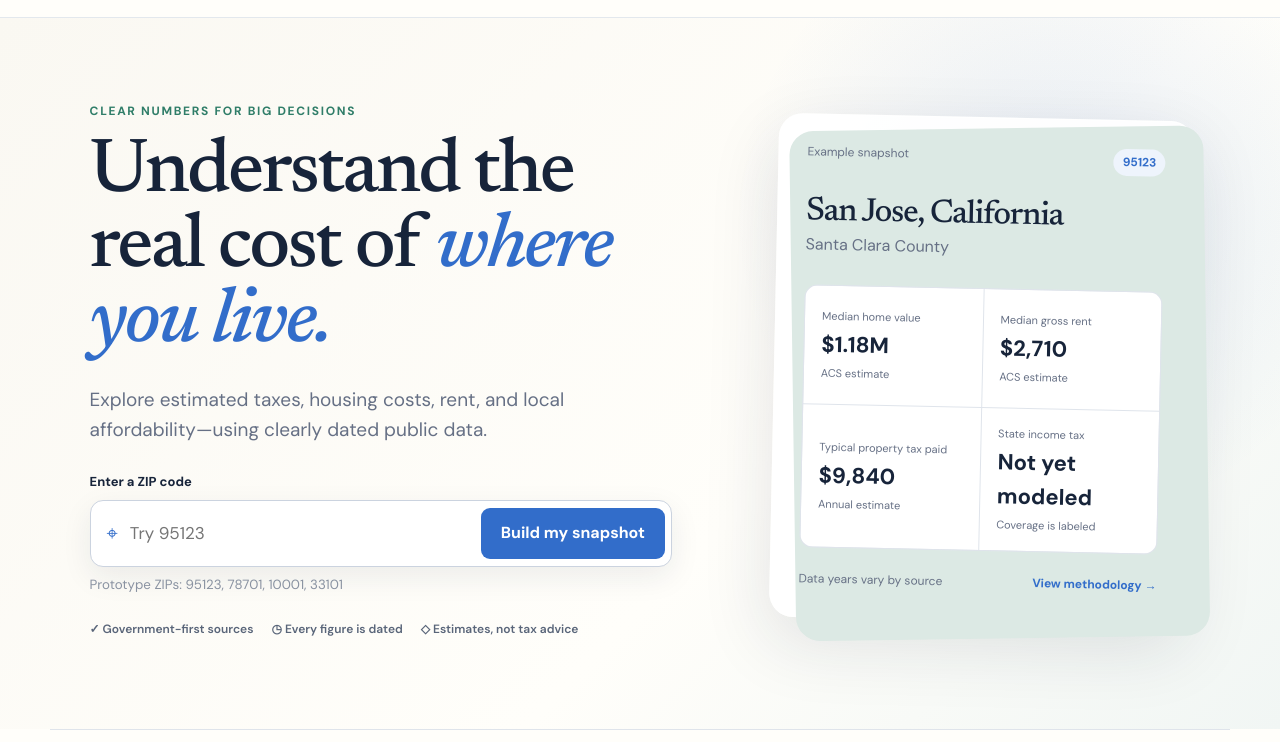
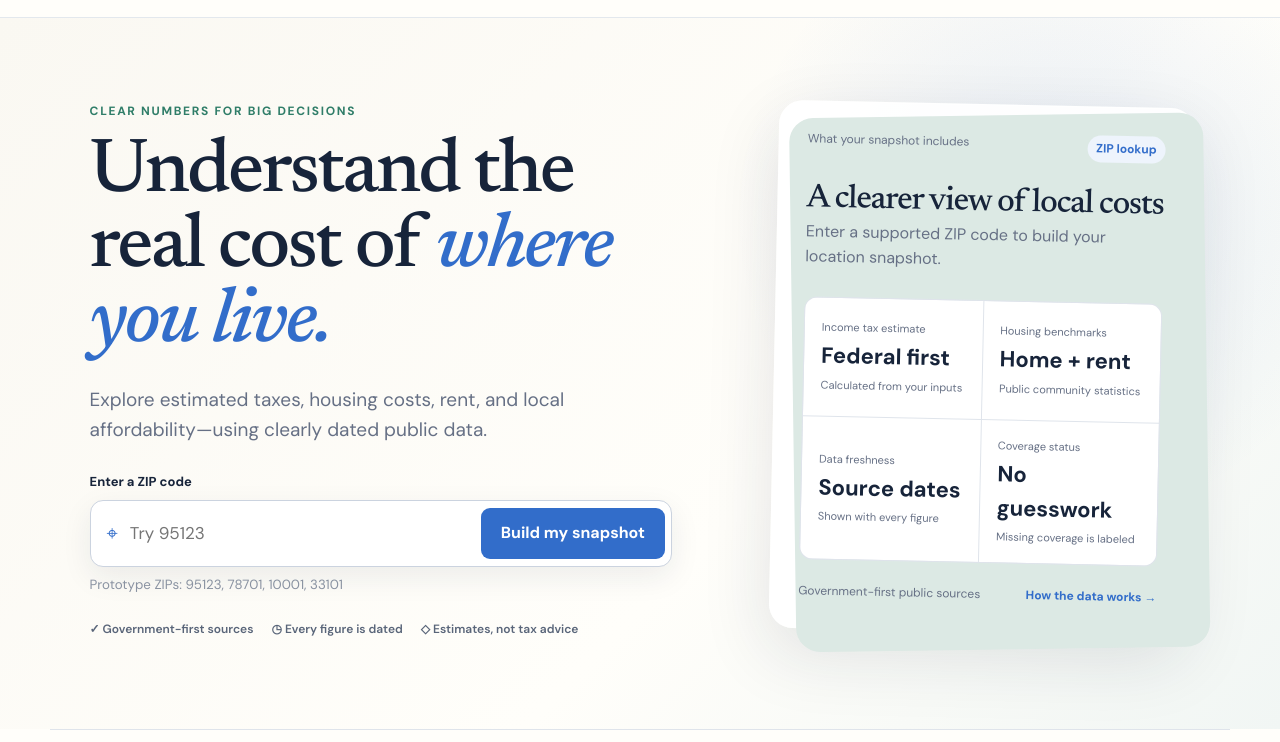
Before and after one commit to juser05/locale-cost-snapshot, a website: page index.html in a window 1280 px wide. Shown: the part 58-800 px from the top of the page. Drawn offline with Linux system fonts and the light colour scheme.

Commit message:
Replace location example with neutral feature preview

```diff
--- a/index.html
+++ b/index.html
@@ -31,10 +31,10 @@
         <div class="trust"><span>✓ Government-first sources</span><span>◷ Every figure is dated</span><span>◇ Estimates, not tax advice</span></div>
       </div>
       <aside class="preview-card">
-        <div class="preview-top"><span>Example snapshot</span><b>95123</b></div>
-        <h2>San Jose, California</h2><p>Santa Clara County</p>
-        <div class="preview-grid"><div><small>Median home value</small><strong>$1.18M</strong><i>ACS estimate</i></div><div><small>Median gross rent</small><strong>$2,710</strong><i>ACS estimate</i></div><div><small>Typical property tax paid</small><strong>$9,840</strong><i>Annual estimate</i></div><div><small>State income tax</small><strong>Not yet modeled</strong><i>Coverage is labeled</i></div></div>
-        <div class="preview-foot"><span>Data years vary by source</span><span>View methodology →</span></div>
+        <div class="preview-top"><span>What your snapshot includes</span><b>ZIP lookup</b></div>
+        <h2>A clearer view of local costs</h2><p>Enter a supported ZIP code to build your location snapshot.</p>
+        <div class="preview-grid"><div><small>Income tax estimate</small><strong>Federal first</strong><i>Calculated from your inputs</i></div><div><small>Housing benchmarks</small><strong>Home + rent</strong><i>Public community statistics</i></div><div><small>Data freshness</small><strong>Source dates</strong><i>Shown with every figure</i></div><div><small>Coverage status</small><strong>No guesswork</strong><i>Missing coverage is labeled</i></div></div>
+        <div class="preview-foot"><span>Government-first public sources</span><a href="#methodology">How the data works →</a></div>
       </aside>
     </section>
 
--- a/styles.css
+++ b/styles.css
@@ -132,7 +132,8 @@ h1 em { color: var(--blue); font-weight: 500; }
 .preview-grid small, .preview-grid i { color: var(--muted); font-size: 11px; font-style: normal; }
 .preview-grid strong { margin: 3px 0; font-size: 22px; }
 .preview-foot { margin-top: 22px; }
-.preview-foot span:last-child { color: var(--blue); font-weight: 700; }
+.preview-foot a { color: var(--blue); font-weight: 700; }
+.preview-foot a:hover { color: var(--blue-dark); }
 
 .wrap { width: min(1180px, calc(100% - 48px)); margin-inline: auto; }
 .snapshot { padding-block: 92px; scroll-margin-top: 70px; }
```
